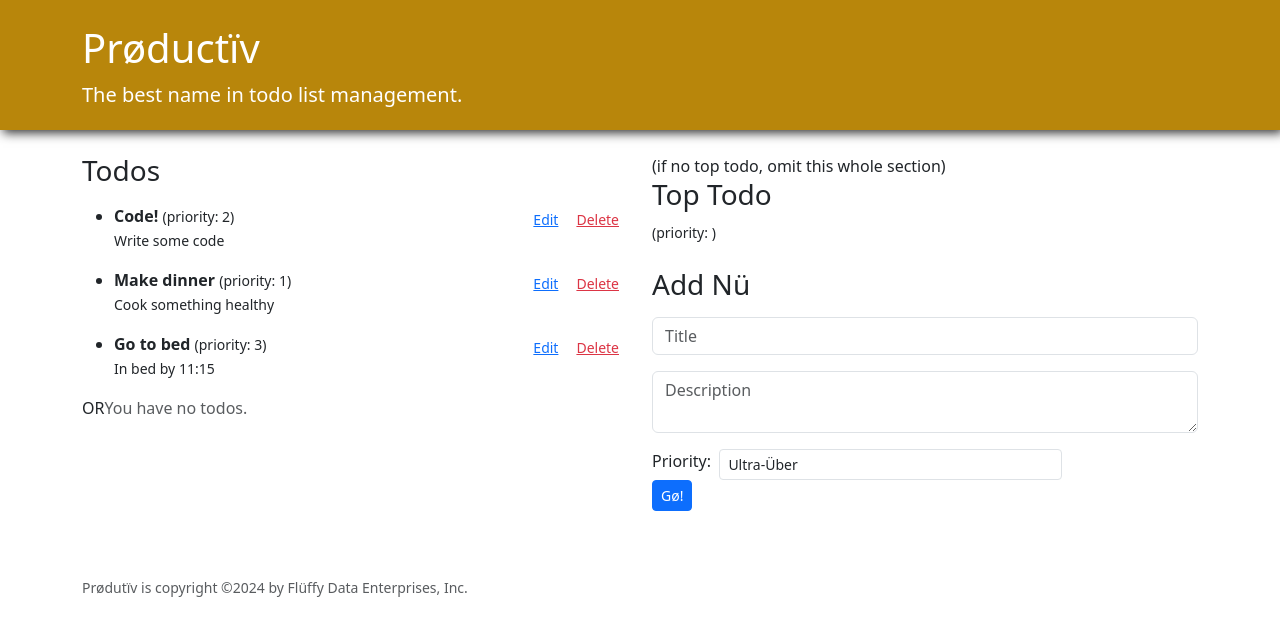
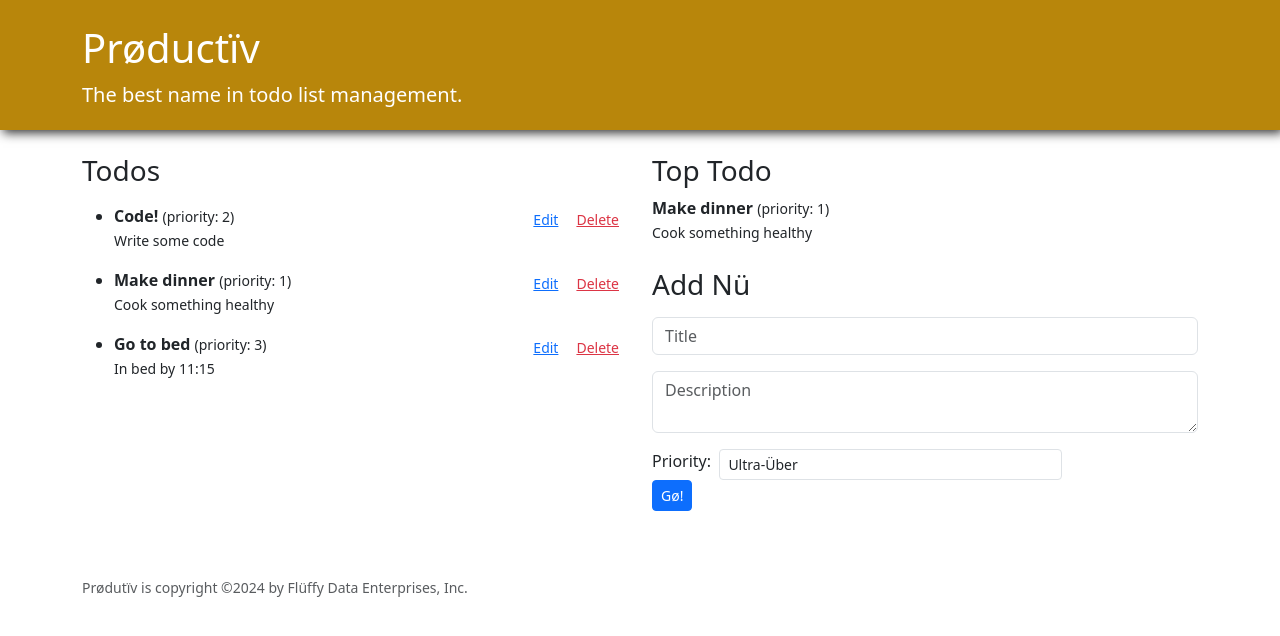
Before and after one commit to StrawberryShortyCake/react-forms-design-productiv, a React (Vite) app in the folder productiv/: page / in a window 1280 px wide. Shown: the top 636 px of the page. Built offline with nearby package versions, Linux system fonts and the light colour scheme.

Commit message:
created top todo

```diff
--- a/productiv/src/App.jsx
+++ b/productiv/src/App.jsx
@@ -19,7 +19,8 @@ function App() {
       </header>
 
       <section className="container mt-4">
-        <TodoApp initialTodos={[
+        <TodoApp
+          initialTodos={[
             {
               id: 1,
               title: "Code!",
@@ -38,7 +39,8 @@ function App() {
               description: "In bed by 11:15",
               priority: 3,
             },
-        ]} />
+          ]}
+        />
 
         <Footer />
       </section>
--- a/productiv/src/TodoApp.jsx
+++ b/productiv/src/TodoApp.jsx
@@ -45,6 +45,7 @@ function TodoApp({ initialTodos }) {
   return (
     <main className="TodoApp">
       <div className="row">
+        {todos.length !== 0 ? (
           <div className="col-md-6">
             <h3 className="mb-3">Todos</h3>
             <EditableTodoList
@@ -52,16 +53,21 @@ function TodoApp({ initialTodos }) {
               remove={remove}
               update={update}
             />{" "}
-          OR
+          </div>
+        ) : (
           <span className="text-muted">You have no todos.</span>
-        </div>
+        )}
 
         <div className="col-md-6">
-          (if no top todo, omit this whole section)
+          {todos.length !== 0 ? (
             <section className="mb-4">
               <h3>Top Todo</h3>
-            <TopTodo />
+              <TopTodo todos={todos} />
             </section>
+          ) : (
+            ""
+          )}
+
           <section>
             <h3 className="mb-3">Add Nü</h3>
             <TodoForm handleCreate={create} />
--- a/productiv/src/TopTodo.jsx
+++ b/productiv/src/TopTodo.jsx
@@ -8,12 +8,23 @@ import Todo from "./Todo.jsx";
  * TodoApp -> TopTodo
  */
 
-function TopTodo() {
+function TopTodo({ todos }) {
   // lowest-priority # is the highest priority
-  // let top = todos.reduce(
-  //     (acc, cur) => cur.priority < acc.priority ? cur : acc, todos[0]);
+  let top = todos.reduce(
+    (acc, cur) => (cur.priority < acc.priority ? cur : acc),
+    todos[0]
+  );
 
-  return <Todo  />;
+  return (
+    <div>
+      <Todo
+        id={top.id}
+        title={top.title}
+        priority={top.priority}
+        description={top.description}
+      />
+    </div>
+  );
 }
 
 export default TopTodo;
```
Lines whose indentation alone changed are shown as unchanged.
